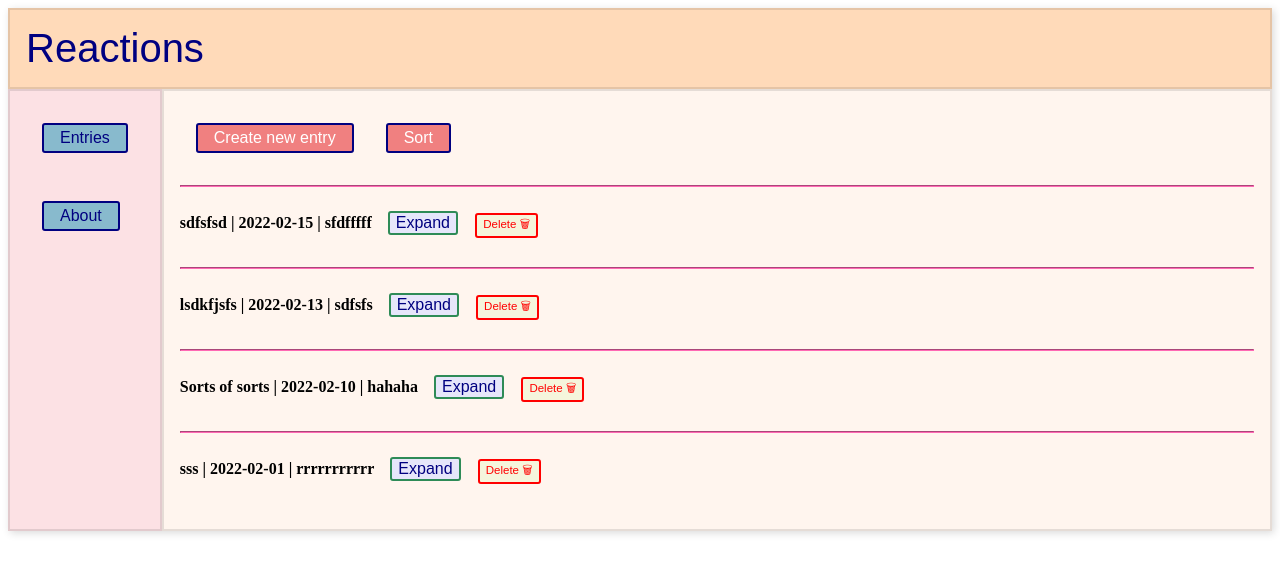
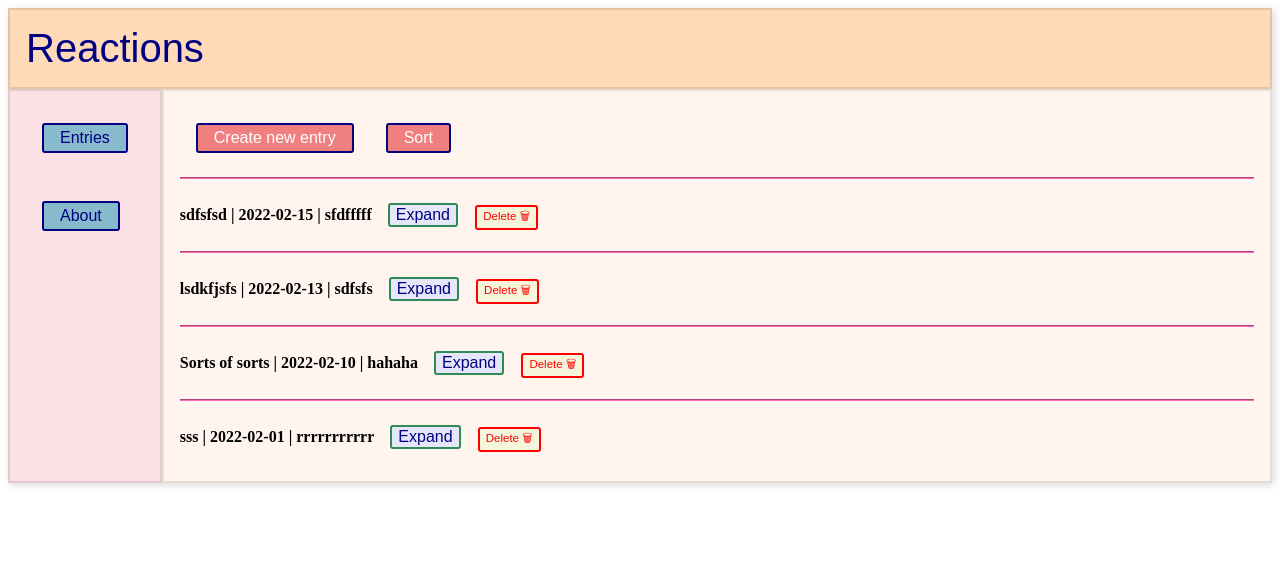
Before and after one commit to angelroundtrip/phase-2-group-project, a React (Create React App) app: page / in a window 1280 px wide. Shown: the top 574 px of the page. Built offline with nearby package versions, Linux system fonts and the light colour scheme; data requests are answered from the project's data file.

Commit message:
css and error fixes

```diff
--- a/src/components/App.js
+++ b/src/components/App.js
@@ -134,6 +134,7 @@ function App() {
     width: 100vw;  */
     /* height: 780px */
     /* height: 100%; */
+    position: relative;
   }
 
   .form-input {
--- a/src/components/JournalEntries.js
+++ b/src/components/JournalEntries.js
@@ -16,8 +16,9 @@ function JournalEntries({entries, deleteEntry, handleSortClick}) {
         </button>
         {/* <Card sx={{ maxWidth: 345 }}> */}
             {entries.map(entry =>
-              <p> <hr className='break'/> <JournalListItem key={entry.id} entry={entry} deleteEntry={deleteEntry}
-              />  </p>
+              <span key={entry.id}>
+                <hr className='break'/> <JournalListItem key={entry.id} entry={entry} deleteEntry={deleteEntry}/>
+              </span>
             )}
 
           {/* </Card> */}
```
